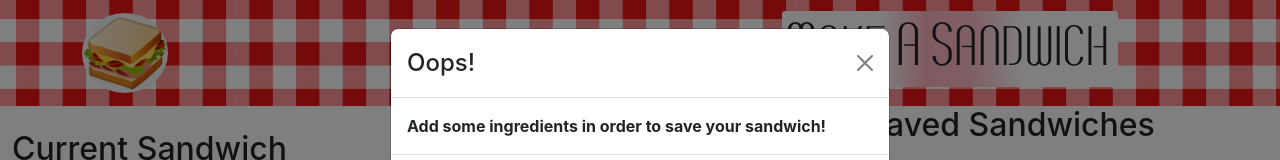
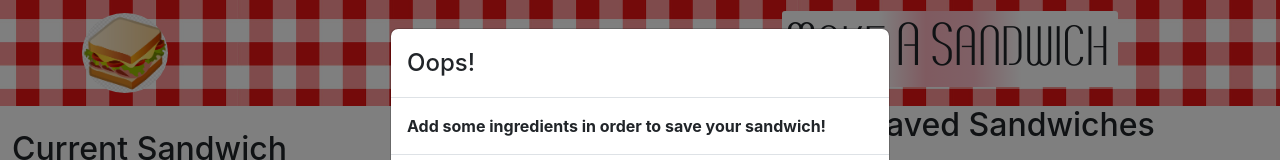
Before and after one commit to mat-lundin/makeasandwich, a React (Create React App) app: page / in a window 1280 px wide. Both pictures are taken after a click on the button "Save". Shown: the top 160 px of the page. Built offline with nearby package versions, Linux system fonts and the light colour scheme.

Commit message:
remove broken close icon from modals

```diff
--- a/src/components/CurrentSandwich.js
+++ b/src/components/CurrentSandwich.js
@@ -56,8 +56,9 @@ const CurrentSandwich = (props)=> {
           }}>
             <Form.Control type="text" id="name" value={props.sandwich.name} onFocus={(e)=>e.target.select()} onContextMenu={(e)=> e.preventDefault()} autoComplete={'off'} onChange={(e)=> props.updateName(e.target.value)}></Form.Control>
         </Form>
+        {/* modal for no ingredients added */}
         <Modal show={showNoIng} onHide={handleCloseNoIng}>
-        <Modal.Header closeButton>
+        <Modal.Header>
           <Modal.Title>Oops!</Modal.Title>
         </Modal.Header>
         <Modal.Body>Add some ingredients in order to save your sandwich!</Modal.Body>
@@ -67,8 +68,9 @@ const CurrentSandwich = (props)=> {
           </Button>
         </Modal.Footer>
       </Modal>
+      {/* modal for saving a sandwich with a name that is already saved */}
       <Modal show={showSameName} onHide={handleCloseSameName}>
-        <Modal.Header closeButton>
+        <Modal.Header>
           <Modal.Title>Hold the mayo!</Modal.Title>
         </Modal.Header>
         <Modal.Body>You already have a sandwich with the name {props.sandwich.name}. <br></br>Replace this sandwich?</Modal.Body>
@@ -80,9 +82,10 @@ const CurrentSandwich = (props)=> {
             Cancel
           </Button>
         </Modal.Footer>
+        {/* modal for are you sure you want to replace the existing saved sandwich */}
       </Modal>
       <Modal show={showSure} onHide={handleCloseSure}>
-        <Modal.Header closeButton>
+        <Modal.Header>
           <Modal.Title>Are you sure?</Modal.Title>
         </Modal.Header>
         <Modal.Body>Replace the existing sandwich named {props.sandwich.name}?</Modal.Body>
```
